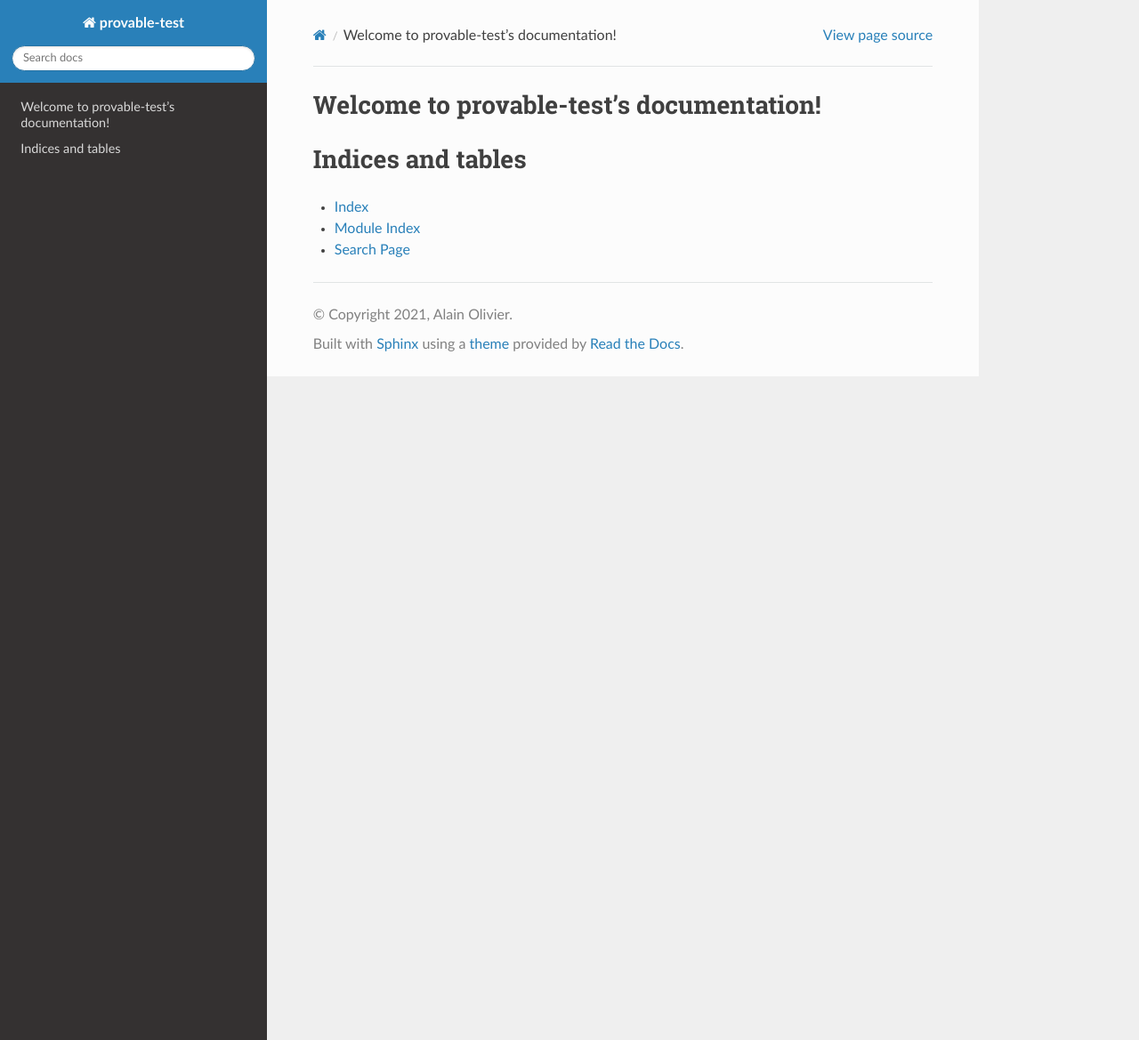
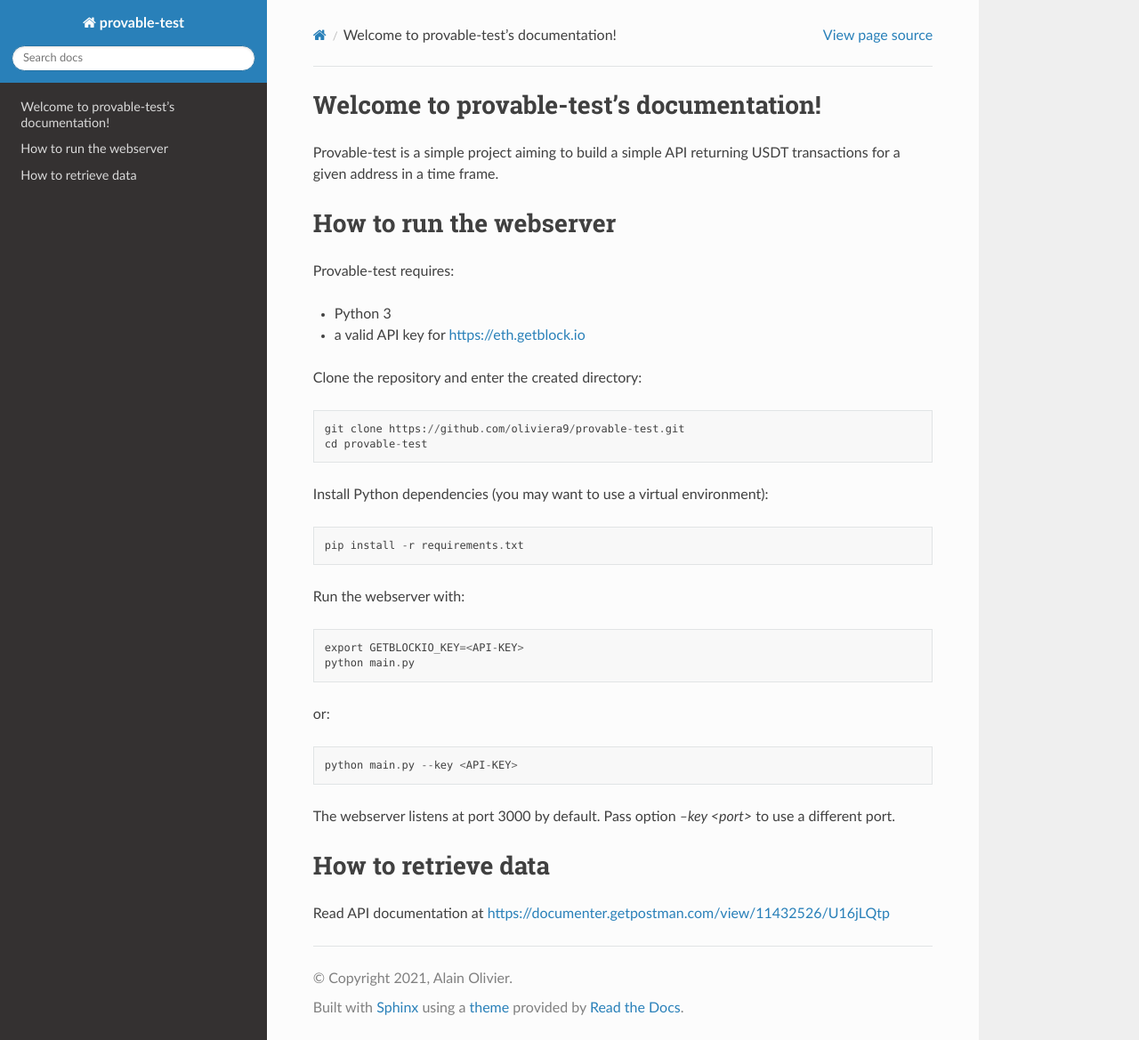
Before and after one commit to oliviera9/provable-test, a Sphinx documentation site: the page built from docs/index.rst, in a window 1280 px wide and 1169 px high. Shown: the whole window at 89% size. Built offline with Sphinx 7.4.7 and the Read the Docs theme 2.0.0, drawn with Linux system fonts in a browser that asks for light colours.

Commit message:
Update doc

```diff
--- a/docs/index.rst
+++ b/docs/index.rst
@@ -6,15 +6,37 @@
 Welcome to provable-test's documentation!
 =========================================
 
-.. toctree::
-   :maxdepth: 2
-   :caption: Contents:
+Provable-test is a simple project aiming to build a simple API returning USDT transactions
+for a given address in a time frame.
 
+How to run the webserver
+========================
+Provable-test requires:
 
+- Python 3
+- a valid API key for https://eth.getblock.io
 
-Indices and tables
-==================
+Clone the repository and enter the created directory::
 
-* :ref:`genindex`
-* :ref:`modindex`
-* :ref:`search`
+   git clone https://github.com/oliviera9/provable-test.git
+   cd provable-test
+
+Install Python dependencies (you may want to use a virtual environment)::
+
+   pip install -r requirements.txt
+
+Run the webserver with::
+
+   export GETBLOCKIO_KEY=<API-KEY>
+   python main.py
+
+or::
+
+   python main.py --key <API-KEY>
+
+The webserver listens at port 3000 by default.
+Pass option `--key <port>` to use a different port.
+
+How to retrieve data
+====================
+Read API documentation at https://documenter.getpostman.com/view/11432526/U16jLQtp
```
